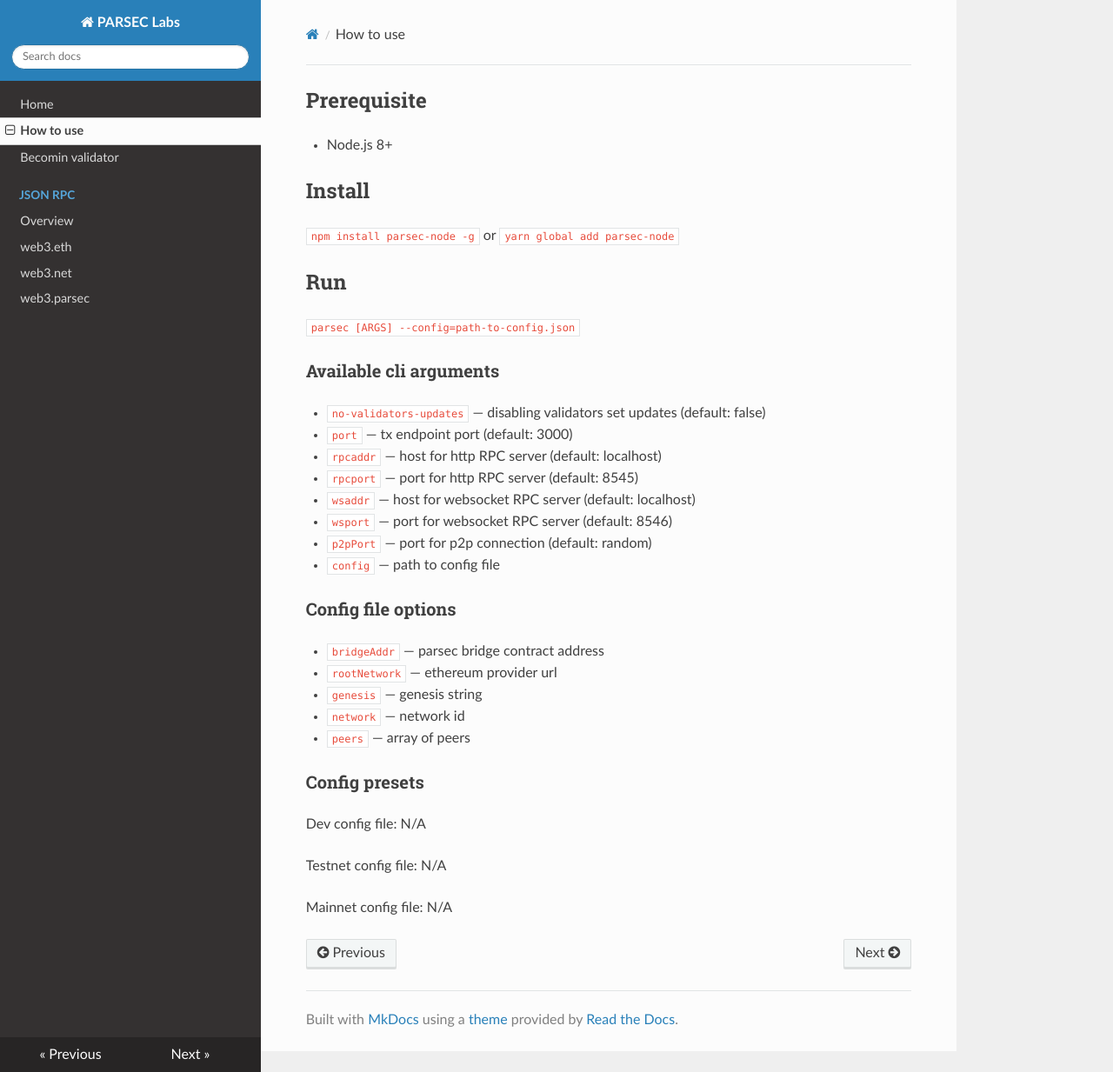
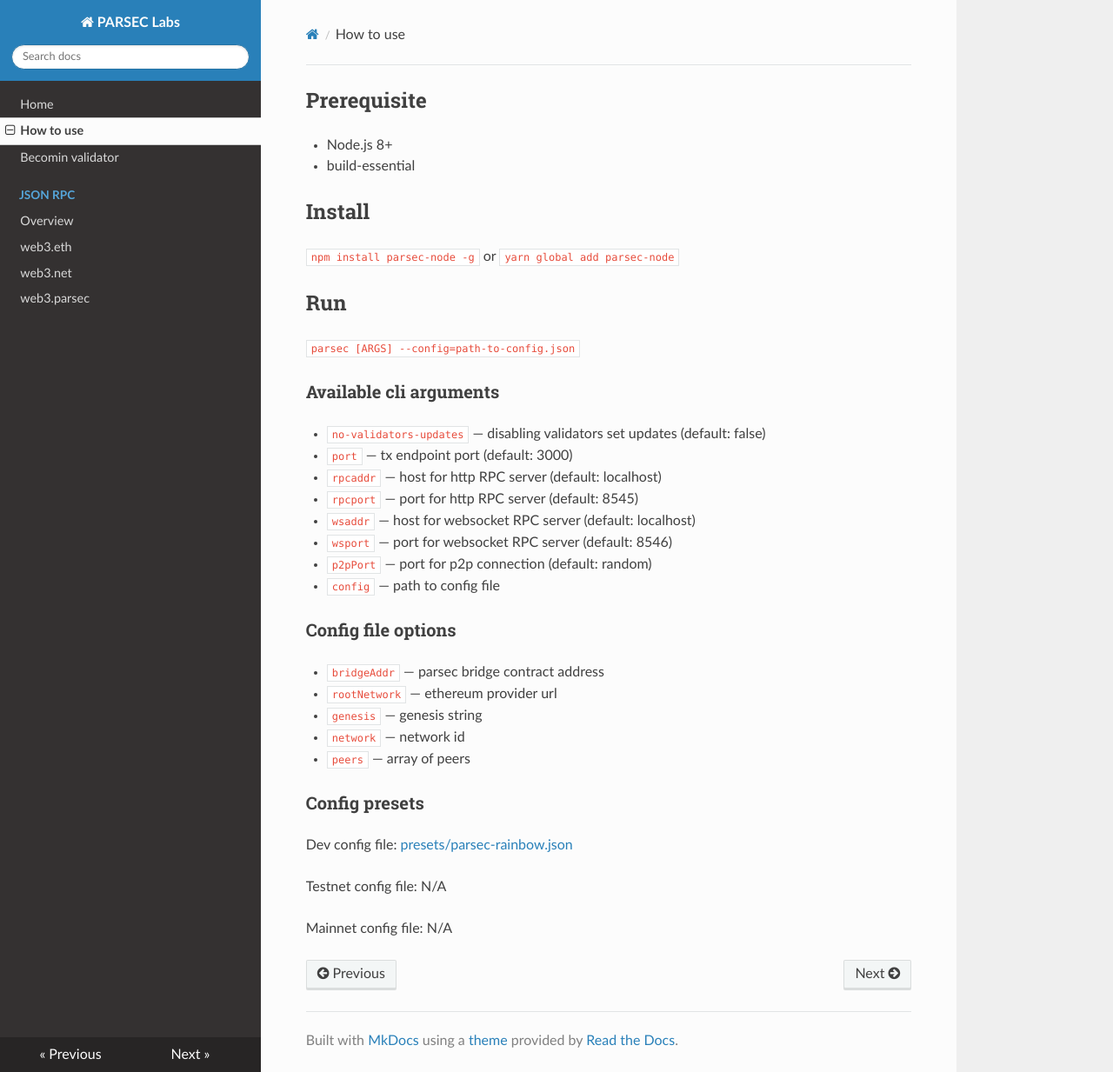
Before and after one commit to leapdao/leap-node, an MkDocs documentation site: the page built from docs/how-to-use.md, in a window 1280 px wide and 1233 px high. Shown: the whole window at 87% size. Built offline with MkDocs 1.6.1, drawn with Linux system fonts in a browser that asks for light colours; nearby versions of some CDN libraries; old or Windows-style settings are respelled for this version of MkDocs.

Commit message:
updated docs

```diff
--- a/docs/how-to-use.md
+++ b/docs/how-to-use.md
@@ -5,6 +5,7 @@
 ## Prerequisite
 
 - Node.js 8+
+- build-essential
 
 ## Install
 
@@ -35,7 +36,7 @@
 
 ### Config presets
 
-Dev config file: N/A
+Dev config file: [presets/parsec-rainbow.json](https://github.com/parsec-labs/parsec-node/blob/master/presets/parsec-rainbow.json)
 
 Testnet config file: N/A
 
```
Also changed, not shown: README.md (+1 -0 lines).
